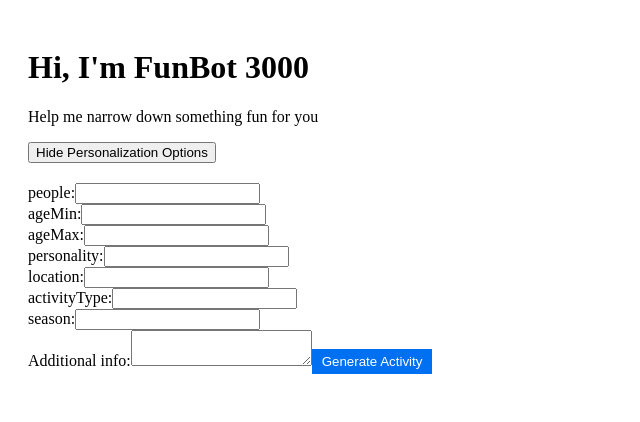
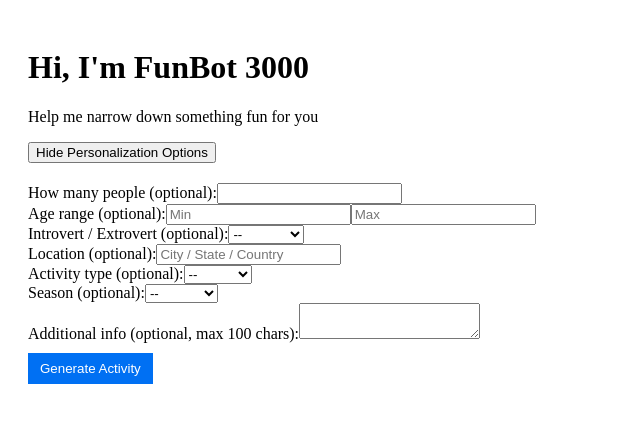
Before and after one commit to christensenandrew455-cell/funbot3000, a Next.js app: page / in a window 1280 px wide. Both pictures are taken after a click on the button "Personalize (optional)". Shown: the top 422 px of the page, without its empty margins (0-640 px from the left). Built offline with nearby package versions, Linux system fonts and the light colour scheme.

Commit message:
Update page.js

```diff
--- a/app/page.js
+++ b/app/page.js
@@ -1,3 +1,4 @@
+// app/page.js
 "use client";
 
 import { useState } from "react";
@@ -6,6 +7,7 @@ import { useRouter } from "next/navigation";
 export default function Home() {
   const router = useRouter();
   const [showPersonalize, setShowPersonalize] = useState(false);
+  const [loading, setLoading] = useState(false);
   const [formData, setFormData] = useState({
     people: "",
     ageMin: "",
@@ -17,11 +19,13 @@ export default function Home() {
     extraInfo: ""
   });
 
-  const handleChange = (e) => {
+  const handleChange = (e) =>
     setFormData({ ...formData, [e.target.name]: e.target.value });
-  };
 
   const handleGenerate = async () => {
+    if (loading) return;
+    setLoading(true);
+
     try {
       const res = await fetch("/api/generate", {
         method: "POST",
@@ -31,20 +35,26 @@ export default function Home() {
 
       const data = await res.json();
 
-      if (!data.result) {
-        alert("AI did not return a result. Try again.");
-        return;
-      }
+      // Ensure we always have a result string
+      const resultText = data?.result ?? "No activity generated.";
 
-      const params = new URLSearchParams({
-        ...formData,
-        result: data.result,
+      // Build params — encode the result to keep it URL-safe
+      const params = new URLSearchParams();
+
+      // add inputs (only include non-empty values)
+      Object.entries(formData).forEach(([k, v]) => {
+        if (v != null && v !== "") params.set(k, v);
       });
+
+      // include AI result (encoded)
+      params.set("result", encodeURIComponent(resultText));
 
       router.push(`/results?${params.toString()}`);
     } catch (err) {
-      console.error(err);
-      alert("Error generating activity. Check console.");
+      console.error("Generate error:", err);
+      alert("Error generating activity — check console for details.");
+    } finally {
+      setLoading(false);
     }
   };
 
@@ -53,51 +63,69 @@ export default function Home() {
       <h1>Hi, I'm FunBot 3000</h1>
       <p>Help me narrow down something fun for you</p>
 
-      <button onClick={() => setShowPersonalize(!showPersonalize)}>
+      <button onClick={() => setShowPersonalize((s) => !s)}>
         {showPersonalize ? "Hide Personalization Options" : "Personalize (optional)"}
       </button>
 
       {showPersonalize && (
         <div style={{ marginTop: "20px" }}>
-          {Object.keys(formData).map((key) =>
-            key !== "extraInfo" ? (
-              <div key={key}>
-                <label>
-                  {key}:
-                  <input
-                    name={key}
-                    value={formData[key]}
-                    onChange={handleChange}
-                  />
-                </label>
-                <br />
-              </div>
-            ) : (
-              <label key={key}>
-                Additional info:
-                <textarea
-                  name="extraInfo"
-                  maxLength={100}
-                  value={formData.extraInfo}
-                  onChange={handleChange}
-                />
-              </label>
-            )
-          )}
-
+          <label>
+            How many people (optional):
+            <input type="number" name="people" value={formData.people} onChange={handleChange} />
+          </label>
+          <br />
+          <label>
+            Age range (optional):
+            <input type="number" name="ageMin" placeholder="Min" value={formData.ageMin} onChange={handleChange} />
+            <input type="number" name="ageMax" placeholder="Max" value={formData.ageMax} onChange={handleChange} />
+          </label>
+          <br />
+          <label>
+            Introvert / Extrovert (optional):
+            <select name="personality" value={formData.personality} onChange={handleChange}>
+              <option value="">--</option>
+              <option value="introvert">Introvert</option>
+              <option value="extrovert">Extrovert</option>
+            </select>
+          </label>
+          <br />
+          <label>
+            Location (optional):
+            <input type="text" name="location" placeholder="City / State / Country" value={formData.location} onChange={handleChange} />
+          </label>
+          <br />
+          <label>
+            Activity type (optional):
+            <select name="activityType" value={formData.activityType} onChange={handleChange}>
+              <option value="">--</option>
+              <option value="inside">Inside</option>
+              <option value="outside">Outside</option>
+              <option value="both">Both</option>
+            </select>
+          </label>
+          <br />
+          <label>
+            Season (optional):
+            <select name="season" value={formData.season} onChange={handleChange}>
+              <option value="">--</option>
+              <option value="spring">Spring</option>
+              <option value="summer">Summer</option>
+              <option value="fall">Fall</option>
+              <option value="winter">Winter</option>
+            </select>
+          </label>
+          <br />
+          <label>
+            Additional info (optional, max 100 chars):
+            <textarea name="extraInfo" maxLength={100} value={formData.extraInfo} onChange={handleChange}></textarea>
+          </label>
+          <br />
           <button
             onClick={handleGenerate}
-            style={{
-              display: "inline-block",
-              marginTop: "10px",
-              padding: "5px 10px",
-              background: "#0070f3",
-              color: "white",
-              border: "none",
-              cursor: "pointer",
-            }}
+            disabled={loading}
+            style={{ display: "inline-block", marginTop: "10px", padding: "8px 12px", background: "#0070f3", color: "white", border: "none", cursor: "pointer" }}
           >
-            Generate Activity
+            {loading ? "Generating..." : "Generate Activity"}
           </button>
         </div>
       )}
```
